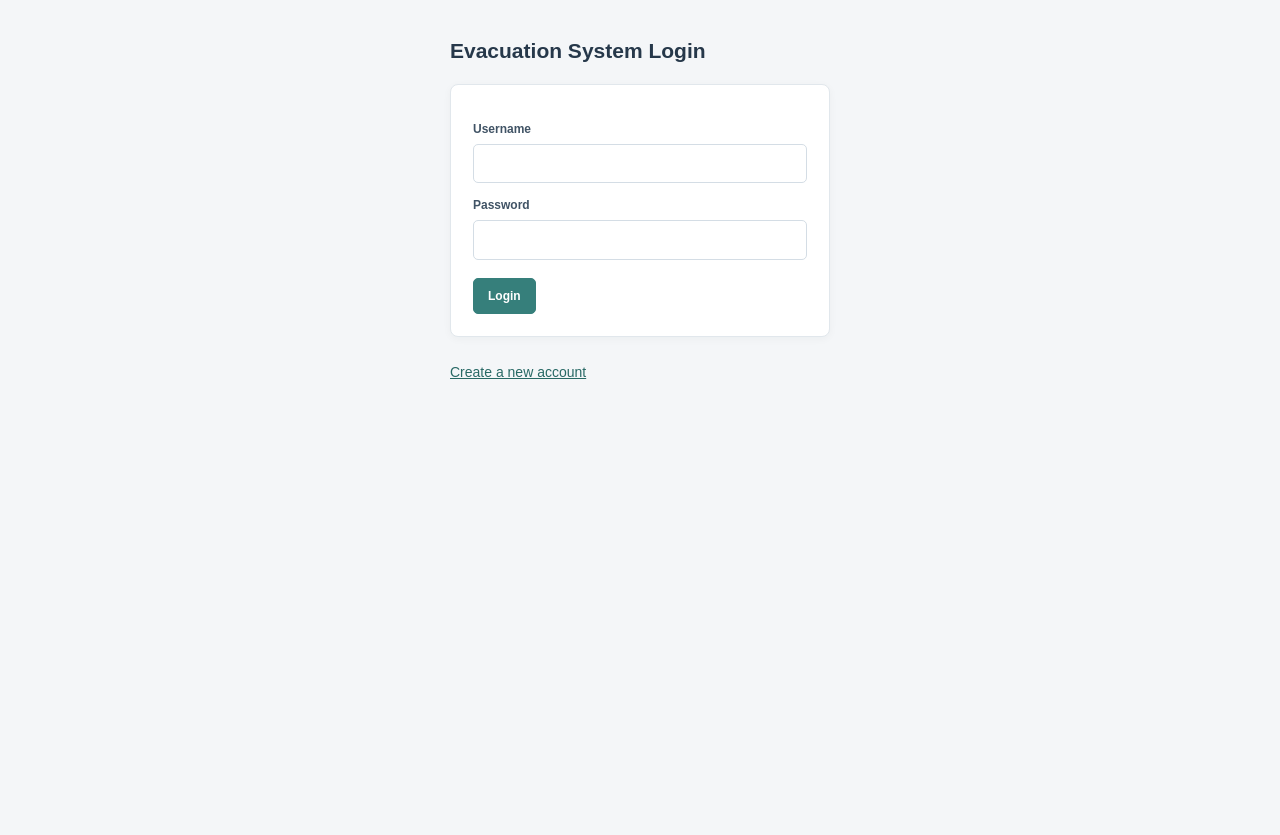
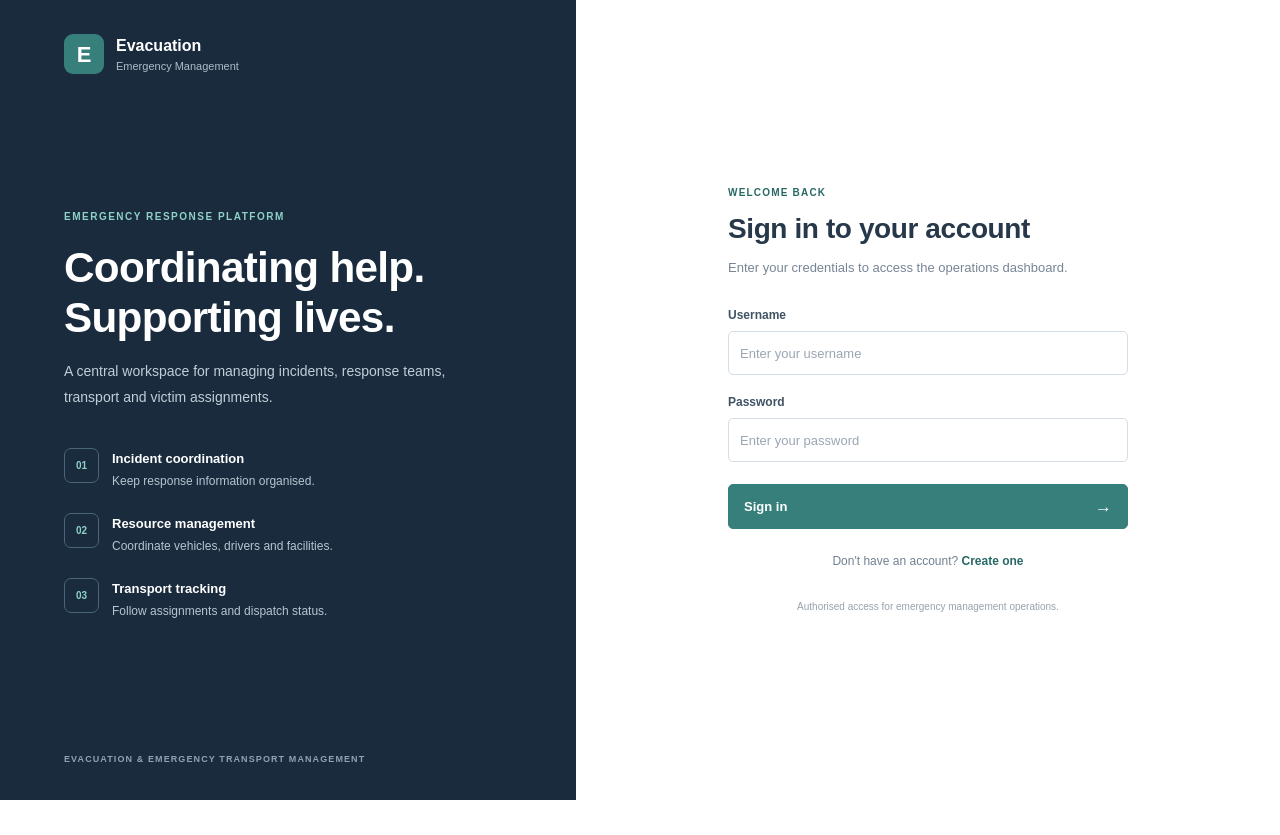
Before and after one commit to manvii-14/DISASTER_EVAC, a PHP site: page /login.php in a window 1280 px wide. After the commit the page ends 800 px from the top, so only its background shows below. Run offline with PHP 8.4, Linux system fonts and the light colour scheme.

Commit message:
Update login.php

```diff
--- a/evac/login.php
+++ b/evac/login.php
@@ -22,18 +22,98 @@ if ($_SERVER['REQUEST_METHOD'] == 'POST') {
 }
 ?>
 <!DOCTYPE html>
-<html>
-<head><title>Login</title><link rel="stylesheet" href="style.css"></head>
-<body>
-<div class="loginbox">
-    <h2>Evacuation System Login</h2>
-    <?php echo $msg; ?>
-    <form method="post" class="box" style="width:auto">
-        <label>Username</label><input type="text" name="username">
-        <label>Password</label><input type="password" name="password">
-        <input type="submit" value="Login">
-    </form>
-    <a href="register.php">Create a new account</a>
+<html lang="en">
+<head>
+    <meta charset="UTF-8">
+    <meta name="viewport" content="width=device-width, initial-scale=1.0">
+    <title>Sign in | Evacuation Management</title>
+    <link rel="stylesheet" href="style.css">
+</head>
+<body class="auth-page">
+
+<div class="auth-layout">
+    <section class="auth-visual">
+        <a href="index.php" class="auth-brand">
+            <span class="brand-mark">E</span>
+            <span>
+                <strong>Evacuation</strong>
+                <small>Emergency Management</small>
+            </span>
+        </a>
+
+        <div class="auth-visual-content">
+            <span class="auth-kicker">EMERGENCY RESPONSE PLATFORM</span>
+            <h1>Coordinating help.<br>Supporting lives.</h1>
+            <p>A central workspace for managing incidents, response teams, transport and victim assignments.</p>
+
+            <div class="auth-feature-list">
+                <div class="auth-feature">
+                    <span class="auth-feature-icon">01</span>
+                    <div>
+                        <strong>Incident coordination</strong>
+                        <p>Keep response information organised.</p>
+                    </div>
+                </div>
+                <div class="auth-feature">
+                    <span class="auth-feature-icon">02</span>
+                    <div>
+                        <strong>Resource management</strong>
+                        <p>Coordinate vehicles, drivers and facilities.</p>
+                    </div>
+                </div>
+                <div class="auth-feature">
+                    <span class="auth-feature-icon">03</span>
+                    <div>
+                        <strong>Transport tracking</strong>
+                        <p>Follow assignments and dispatch status.</p>
+                    </div>
+                </div>
+            </div>
+        </div>
+
+        <p class="auth-visual-footer">EVACUATION &amp; EMERGENCY TRANSPORT MANAGEMENT</p>
+    </section>
+
+    <main class="auth-main">
+        <div class="auth-form-wrap">
+            <div class="auth-mobile-brand">
+                <span class="brand-mark">E</span>
+                <span>
+                    <strong>Evacuation</strong>
+                    <small>Emergency Management</small>
+                </span>
+            </div>
+
+            <p class="page-eyebrow">WELCOME BACK</p>
+            <h2>Sign in to your account</h2>
+            <p class="auth-subtitle">Enter your credentials to access the operations dashboard.</p>
+
+            <?php echo $msg; ?>
+
+            <form method="post" class="auth-form">
+                <div class="form-field">
+                    <label for="login-username">Username</label>
+                    <input id="login-username" type="text" name="username"
+                           placeholder="Enter your username" autocomplete="username" required>
+                </div>
+
+                <div class="form-field">
+                    <label for="login-password">Password</label>
+                    <input id="login-password" type="password" name="password"
+                           placeholder="Enter your password" autocomplete="current-password" required>
+                </div>
+
+                <button type="submit" class="auth-submit">Sign in <span>→</span></button>
+            </form>
+
+            <p class="auth-switch">
+                Don't have an account? <a href="register.php">Create one</a>
+            </p>
+
+            <p class="auth-legal">Authorised access for emergency management operations.</p>
+        </div>
+    </main>
 </div>
+
 </body>
 </html>
```
